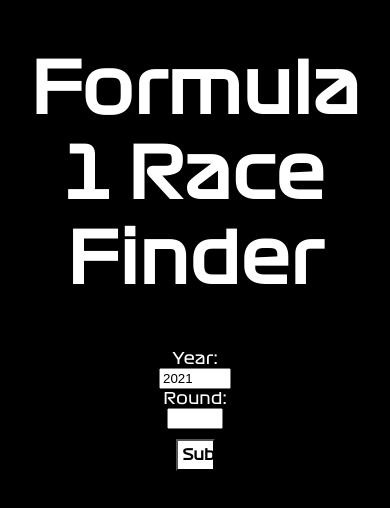
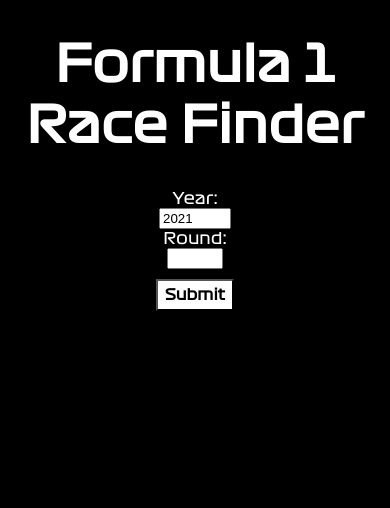
Before and after one commit to Mithikayl/f1-racefinder, a React app: page / in a window 390 px wide. Built offline with nearby package versions, Linux system fonts and the light colour scheme.

Commit message:
optimised for mobiles

```diff
--- a/src/index.css
+++ b/src/index.css
@@ -39,4 +39,16 @@
     cursor: pointer;
     font-family: 'Formula 1';
     width: 10vw;
+    -webkit-appearance: none;
+    min-width: 10px;
 }
+
+@media screen and (max-width: 768px) {
+    .btnfinder {
+        width: 20vw;
+    }
+
+    h1 {
+        font-size: 50px;
+    }
+}
```
